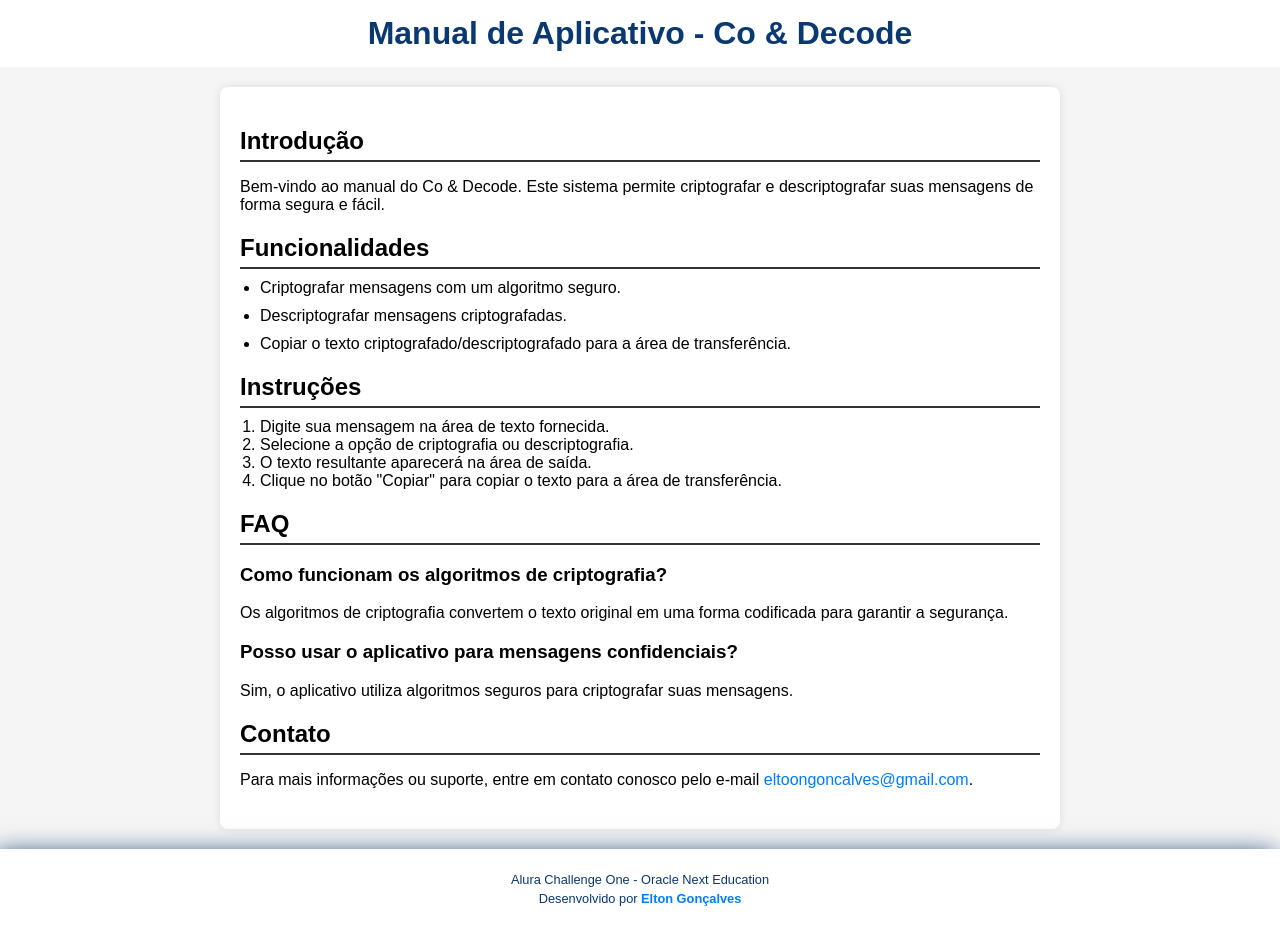
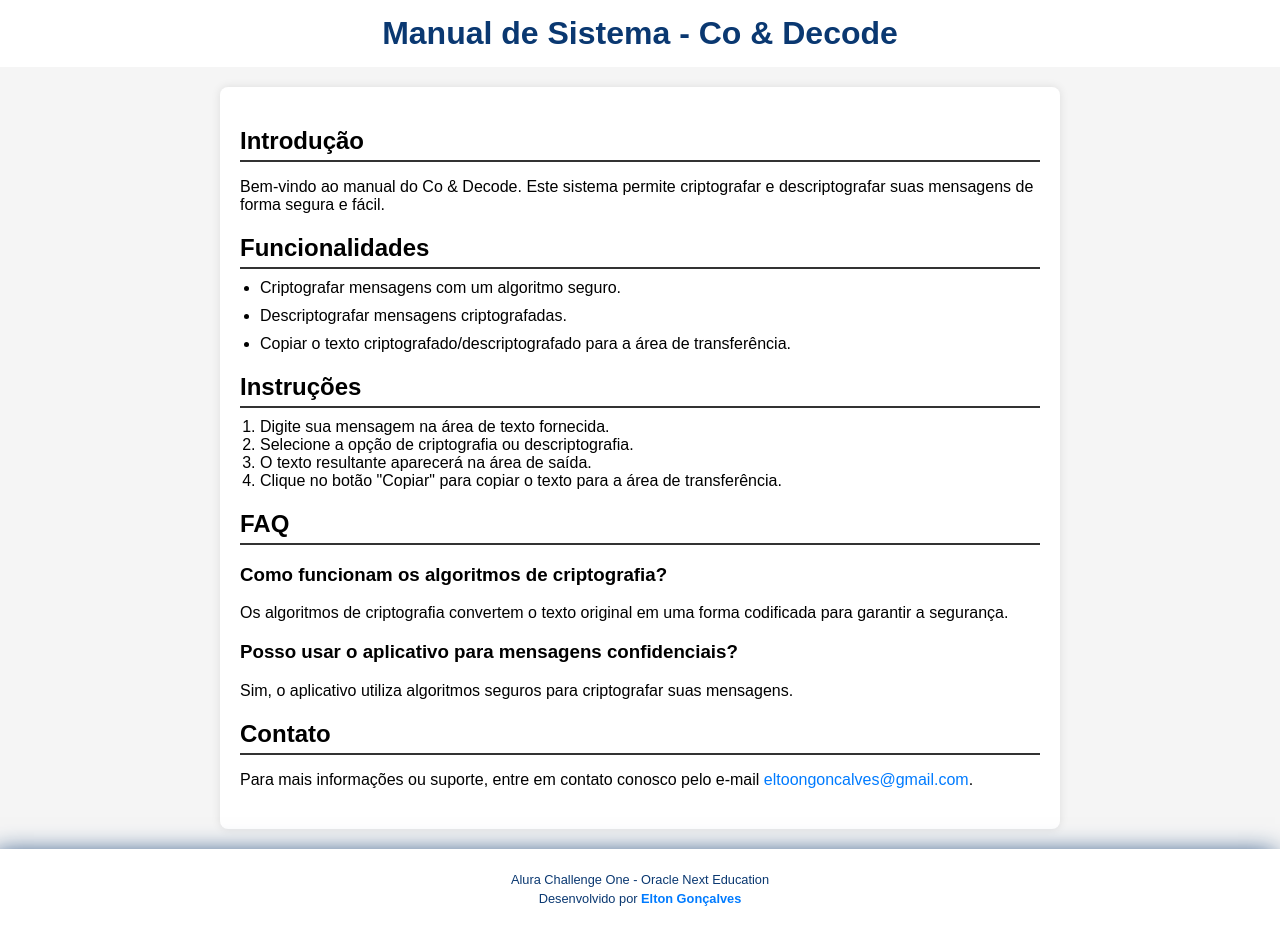
Before and after one commit to EltoonGoncalves/alura-oracle-challenge-01-criptografia, a plain HTML site: page manual.html in a window 1280 px wide. Drawn offline with Linux system fonts and the light colour scheme.

Commit message:
Ajuste Title

```diff
--- a/manual.html
+++ b/manual.html
@@ -8,7 +8,7 @@
 </head>
 <body class="manual-page">
     <header>
-        <h1>Manual de Aplicativo - Co & Decode</h1>
+        <h1>Manual de Sistema - Co & Decode</h1>
     </header>
 
     <main>
```
